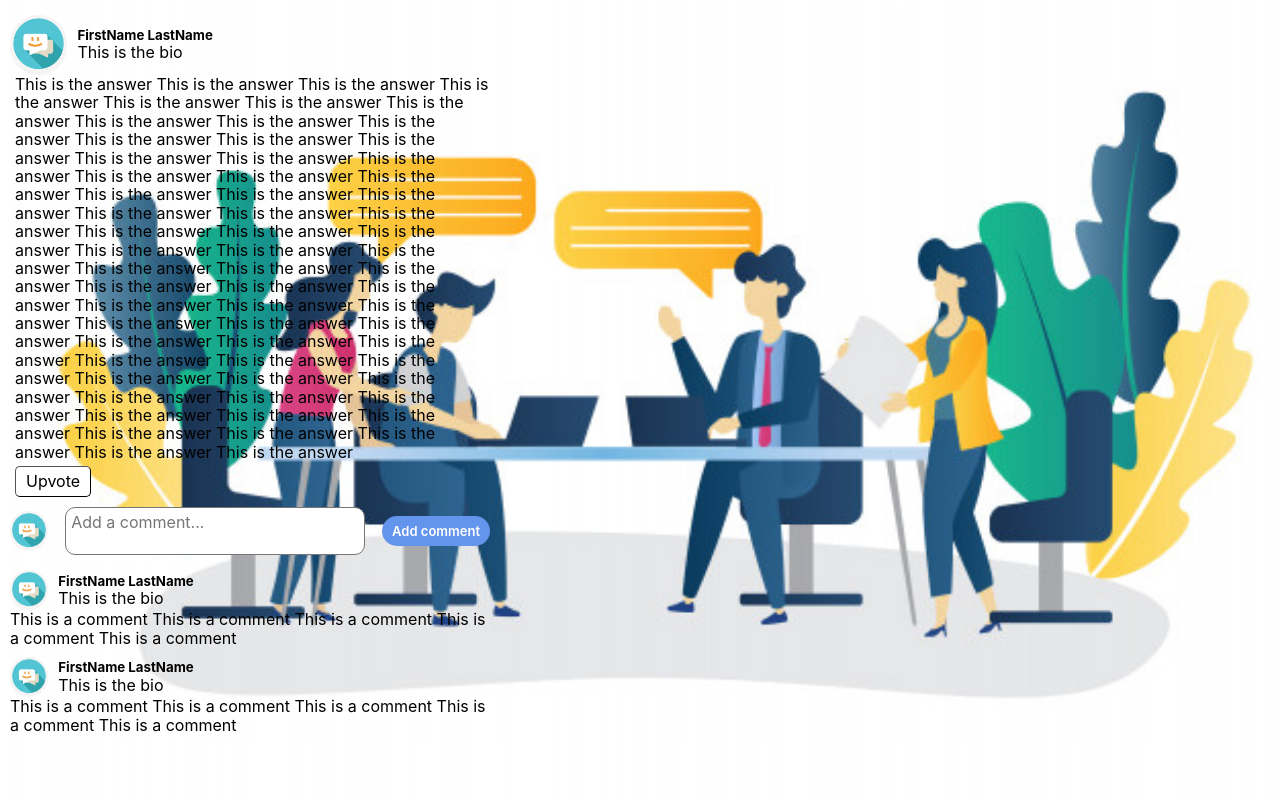
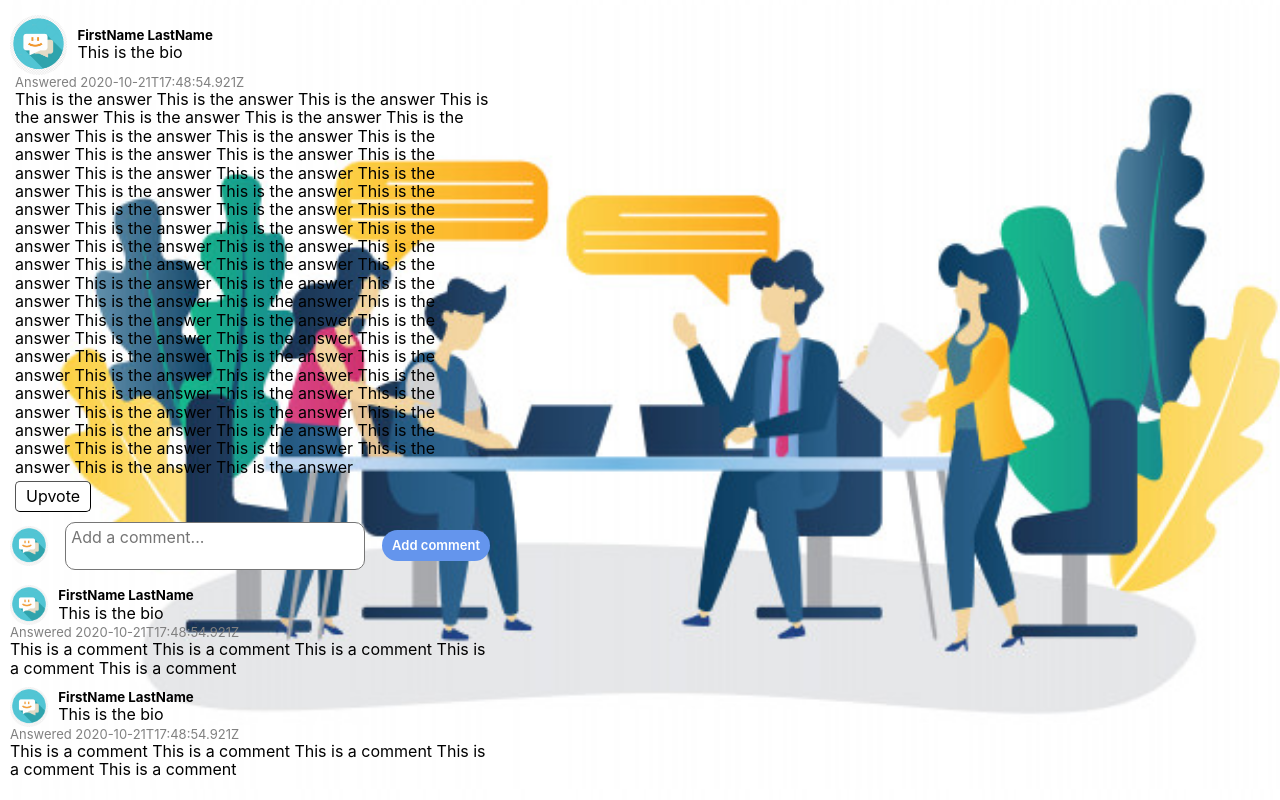
Before and after one commit to Nemesis4247/WriteItOut, a React (Create React App) app: page /question/1 in a window 1280 px wide. Built offline with nearby package versions, Linux system fonts and the light colour scheme; a web font is replaced by a local one.

Commit message:
Added datetime in Answer and Comment

```diff
--- a/src/Components/Mainpage/Answer.js
+++ b/src/Components/Mainpage/Answer.js
@@ -34,6 +34,7 @@ export default function Answer() {
                     <p>This is the bio</p>
                 </div>
             </div>
+            <div id={styles.datetime}>Answered 2020-10-21T17:48:54.921Z</div>
             <div id={styles.body}>
                 This is the answer This is the answer This is the answer This is the answer This is the answer This is the answer This is the answer This is the answer This is the answer This is the answer This is the answer This is the answer This is the answer This is the answer This is the answer This is the answer This is the answer This is the answer This is the answer This is the answer This is the answer This is the answer This is the answer This is the answer This is the answer This is the answer This is the answer This is the answer This is the answer This is the answer This is the answer This is the answer This is the answer This is the answer This is the answer This is the answer This is the answer This is the answer This is the answer This is the answer This is the answer This is the answer This is the answer This is the answer This is the answer This is the answer This is the answer This is the answer This is the answer This is the answer This is the answer This is the answer This is the answer This is the answer This is the answer This is the answer This is the answer This is the answer This is the answer This is the answer This is the answer This is the answer This is the answer
             </div>
--- a/src/Components/Mainpage/Answer.module.css
+++ b/src/Components/Mainpage/Answer.module.css
@@ -28,6 +28,12 @@ h5, p {
 
 #body {
     padding-left: 5px;
+}
+
+#datetime {
+    padding-left: 5px;
+    font-size: small;
+    color: gray;
 }
 
 #upvoteButton {
--- a/src/Components/Mainpage/Comment.js
+++ b/src/Components/Mainpage/Comment.js
@@ -12,6 +12,7 @@ export default function Comment() {
                     <p>This is the bio</p>
                 </div>
             </div>
+            <div id={styles.datetime}>Answered 2020-10-21T17:48:54.921Z</div>
             <div id={styles.comment}>
                 This is a comment This is a comment This is a comment This is a comment This is a comment
             </div>
--- a/src/Components/Mainpage/Comment.module.css
+++ b/src/Components/Mainpage/Comment.module.css
@@ -19,6 +19,11 @@
     font-size: medium;
 }
 
+#datetime {
+    font-size: small;
+    color: gray;
+}
+
 #comment {
     font-size: medium;
 }
```
